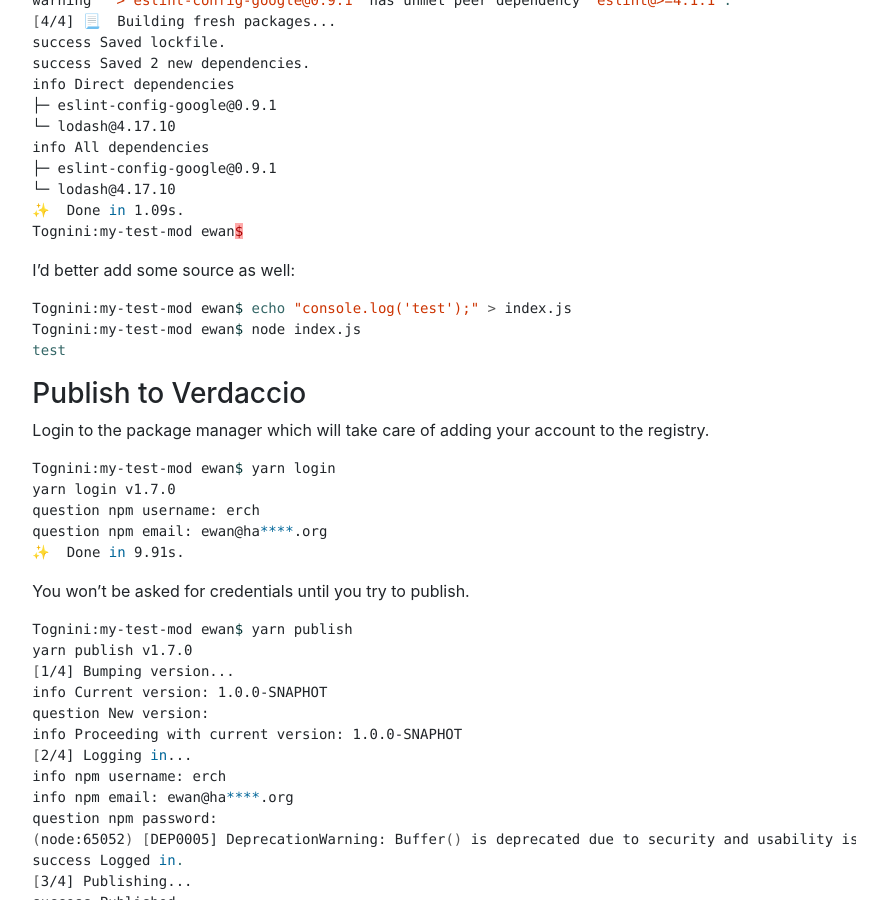
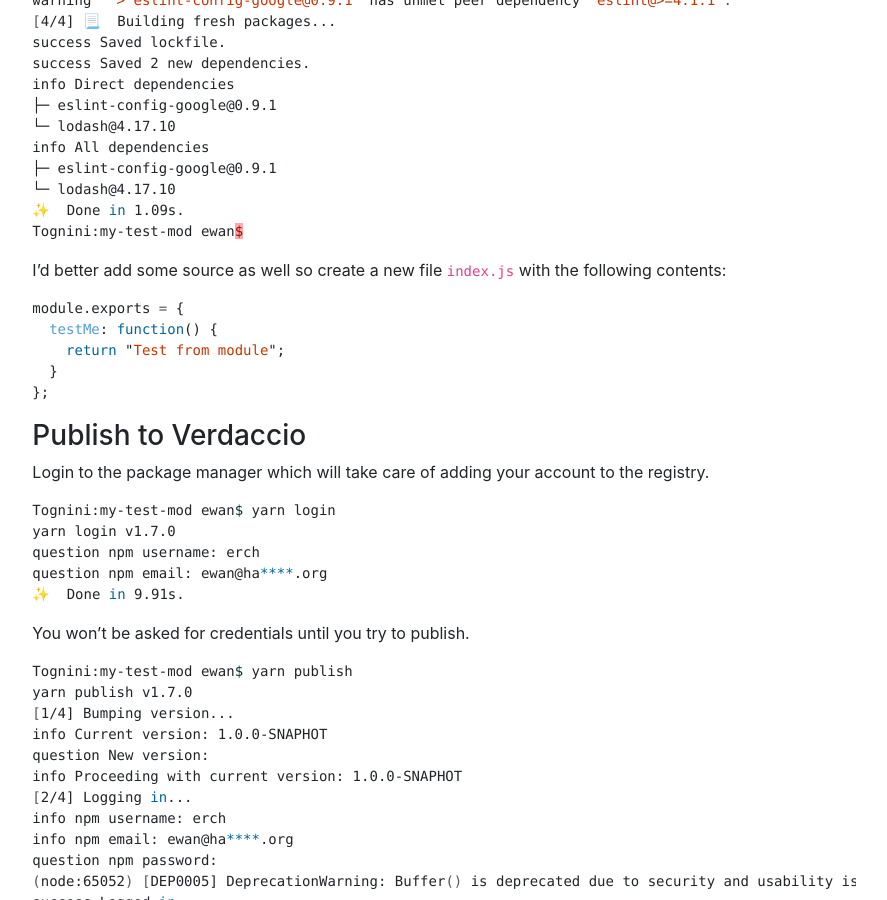
Before and after one commit to eharrow/eharrow.github.io, a Jekyll site: the page built from _posts/2018-07-23-Verdaccio-web-ui.md, in a window 1280 px wide and 900 px high, scrolled down 1299 px. Shown: the whole window, without its empty margins (196-1083 px from the left). Built offline with Jekyll 4.4.1, drawn with Linux system fonts in a browser that asks for light colours; comment, search, counter and statistics services are not loaded; some of the changed text lies outside the part shown.

Commit message:
fix: example module code now exported and used in test app

````diff
--- a/_posts/2018-07-23-Verdaccio-web-ui.md
+++ b/_posts/2018-07-23-Verdaccio-web-ui.md
@@ -70,12 +70,14 @@
 ```
 
 
-I'd better add some source as well:
+I'd better add some source as well so create a new file `index.js` with the following contents:
 
-``` shell
-Tognini:my-test-mod ewan$ echo "console.log('test');" > index.js
-Tognini:my-test-mod ewan$ node index.js
-test
+``` javascript
+module.exports = {
+  testMe: function() {
+    return "Test from module";
+  }
+};
 ```
 
 ### Publish to Verdaccio
@@ -166,3 +168,17 @@
 Tognini:my-test-app-using-test-module ewan$ ls node_modules/my-test-mod/
 index.js		package-lock.json	package.json
 ```
+
+Try to actually use the module so copy the following into a new file `index.js`:
+
+``` javascript
+const testMod = require('my-test-mod');
+console.log('using testMod: ' + testMod.testMe());
+```
+
+and execute with `node index.js`.
+
+``` shell
+Tognini:my-test-app-using-test-module ewan$ node index.js
+using testMod: Test from module
+```
````
